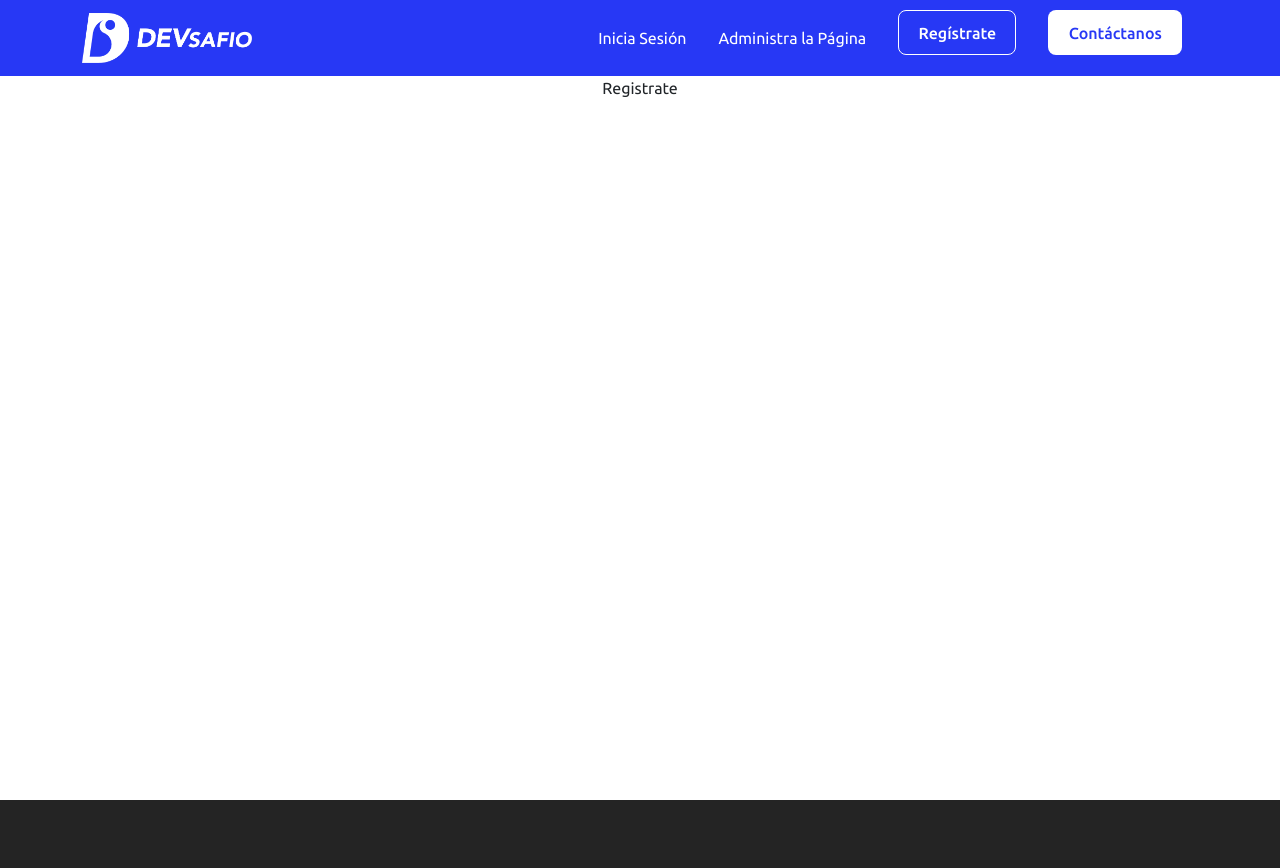
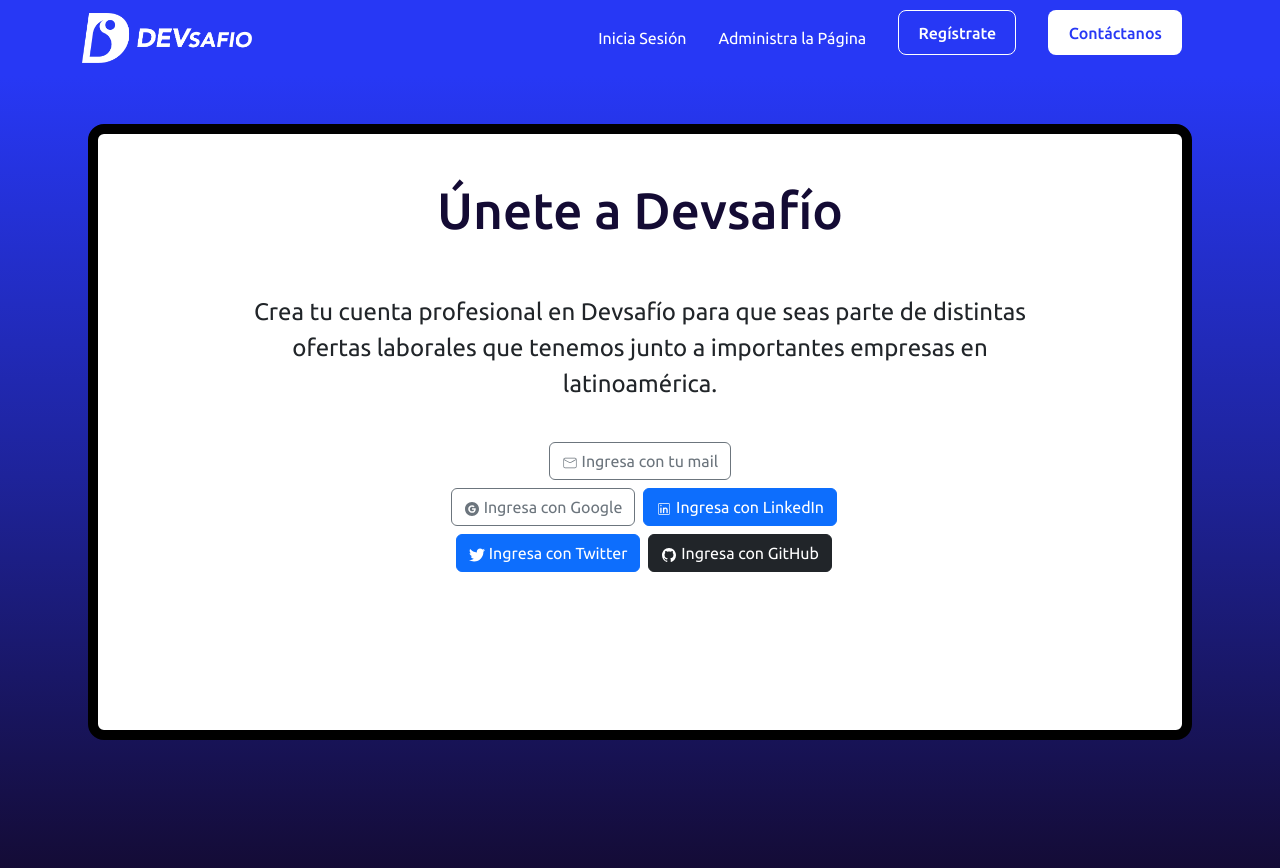
Before and after one commit to dlab-team/c17-incubadora-frontend, a React (Vite) app: page /registrate in a window 1280 px wide. Shown: the top 868 px of the page. Before the commit the page ends 800 px from the top, so only its background shows below. Built offline with nearby package versions, Linux system fonts and the light colour scheme.

Commit message:
se crea la vista register

```diff
--- a/src/components/register/Register.jsx
+++ b/src/components/register/Register.jsx
@@ -1,7 +1,55 @@
 import React from "react";
+import Container from 'react-bootstrap/Container';
+import Row from 'react-bootstrap/Row';
+import Col from 'react-bootstrap/Col';
+import Button from 'react-bootstrap/Button';
+import { CiMail } from "react-icons/ci";
+import { AiFillGoogleCircle } from "react-icons/ai";
+import { CiLinkedin } from "react-icons/ci";
+import { FaTwitter } from "react-icons/fa";
+import { IoLogoGithub } from "react-icons/io";
+
+
+import './register.css'
 
 const Register = () => {
-  return <div>Registrate</div>;
+  return (
+
+  <section className='bg_body_register pt-5'>
+  <Container className=" bg-white container-start">
+      <Row>
+        <Col><h1 className="pt-5" >Únete a Devsafío</h1></Col>
+      </Row>
+
+      <Row className="justify-content-md-center">
+        <Col className="col-9"><p className="parrafo-register pt-5" >Crea tu cuenta profesional en Devsafío para que seas parte de distintas ofertas laborales que tenemos junto a importantes empresas en latinoamérica.</p></Col>
+      </Row>
+
+      <Row>
+        <Col className="pt-4">
+
+        <Button variant="outline-secondary"><CiMail />  Ingresa con tu mail</Button>
+        </Col>
+      </Row>
+
+      <Row>
+        <Col className="pt-2">
+
+        <Button className="mx-2" variant="outline-secondary"><AiFillGoogleCircle />  Ingresa con Google</Button>
+        <Button variant="primary"><CiLinkedin />  Ingresa con LinkedIn</Button>
+        </Col>
+      </Row>
+
+      <Row>
+        <Col className="pt-2">
+        <Button className="mx-2" variant="primary"><FaTwitter />  Ingresa con Twitter</Button>
+        <Button variant="dark"><IoLogoGithub />  Ingresa con GitHub</Button>
+        </Col>
+      </Row>
+    </Container>
+
+  </section>
+)
 };
 
 export default Register;
--- /dev/null
+++ b/src/components/register/register.css
@@ -0,0 +1,23 @@
+
+h1{
+    color: #140B34;
+}
+
+.bg_body_register{
+    background: rgb(39,56,245);
+background: linear-gradient(180deg, rgba(39,56,245,1) 0%, rgba(30,35,154,1) 50%, rgba(20,11,52,1) 100%) ;
+height: 100%;
+}
+.container-start{
+    max-width: 1104px;
+    height: 616px;
+    width: 100%;
+    border: 10px solid #000000;
+    border-radius: 16px;
+
+}
+.parrafo-register{
+    font-size: 24px;
+    line-height: 36px;
+    font-weight: 400;
+}
```
